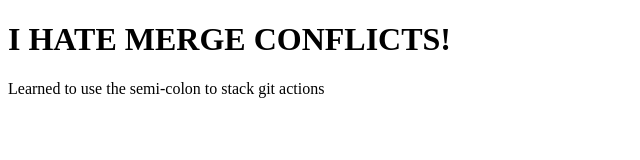
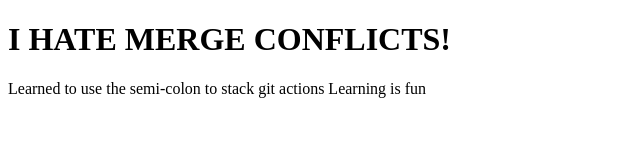
Before and after one commit to pootsmagoots/merge-conflicts, a plain HTML site: page index.html in a window 1280 px wide. Shown: the whole page, without its empty margins (0-640 px from the left). Drawn offline with Linux system fonts and the light colour scheme.

Commit message:
ade changes

```diff
--- a/index.html
+++ b/index.html
@@ -10,6 +10,7 @@
     </h1>
     <p>
     Learned to use the semi-colon to stack git actions
+    Learning is fun
     </p>
 
   </body>
```
